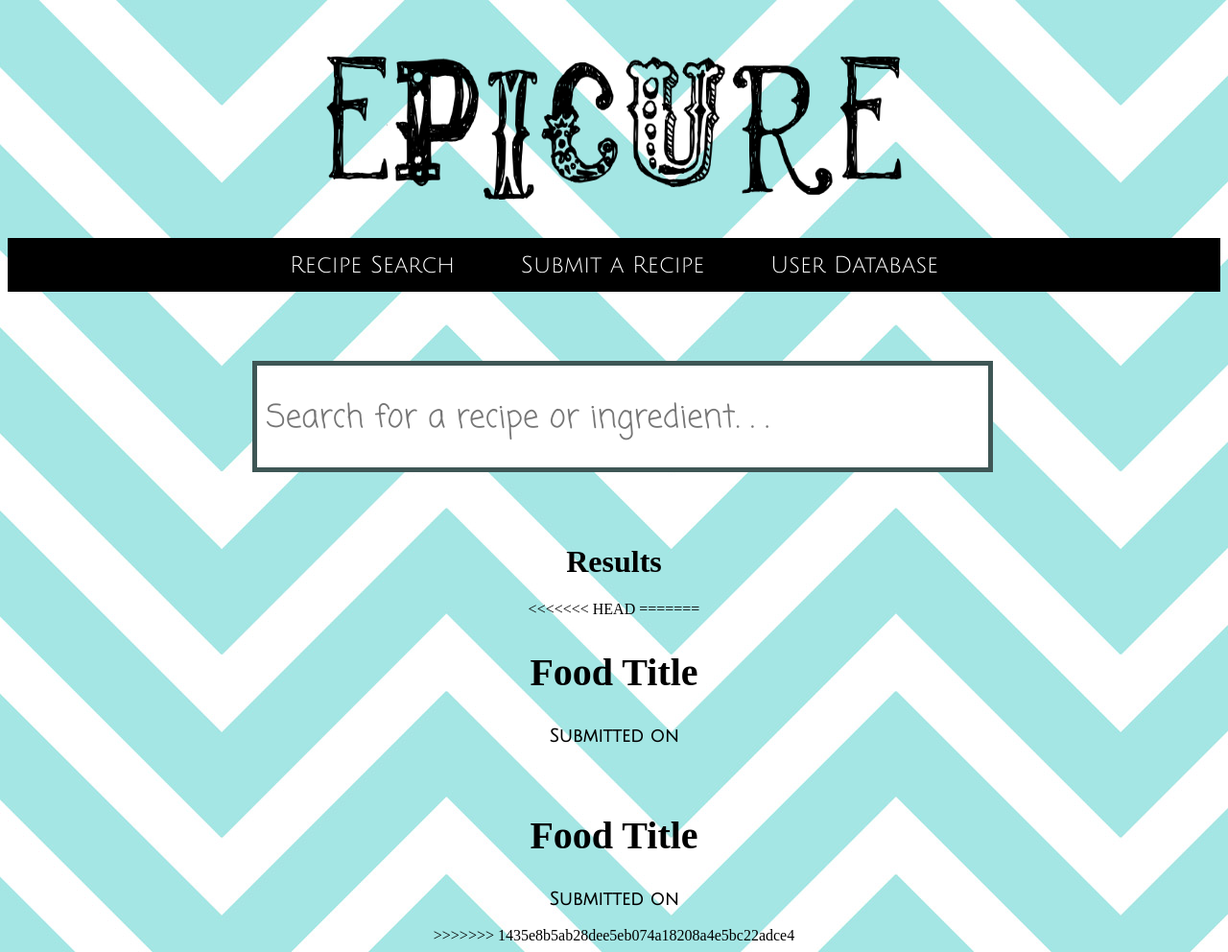
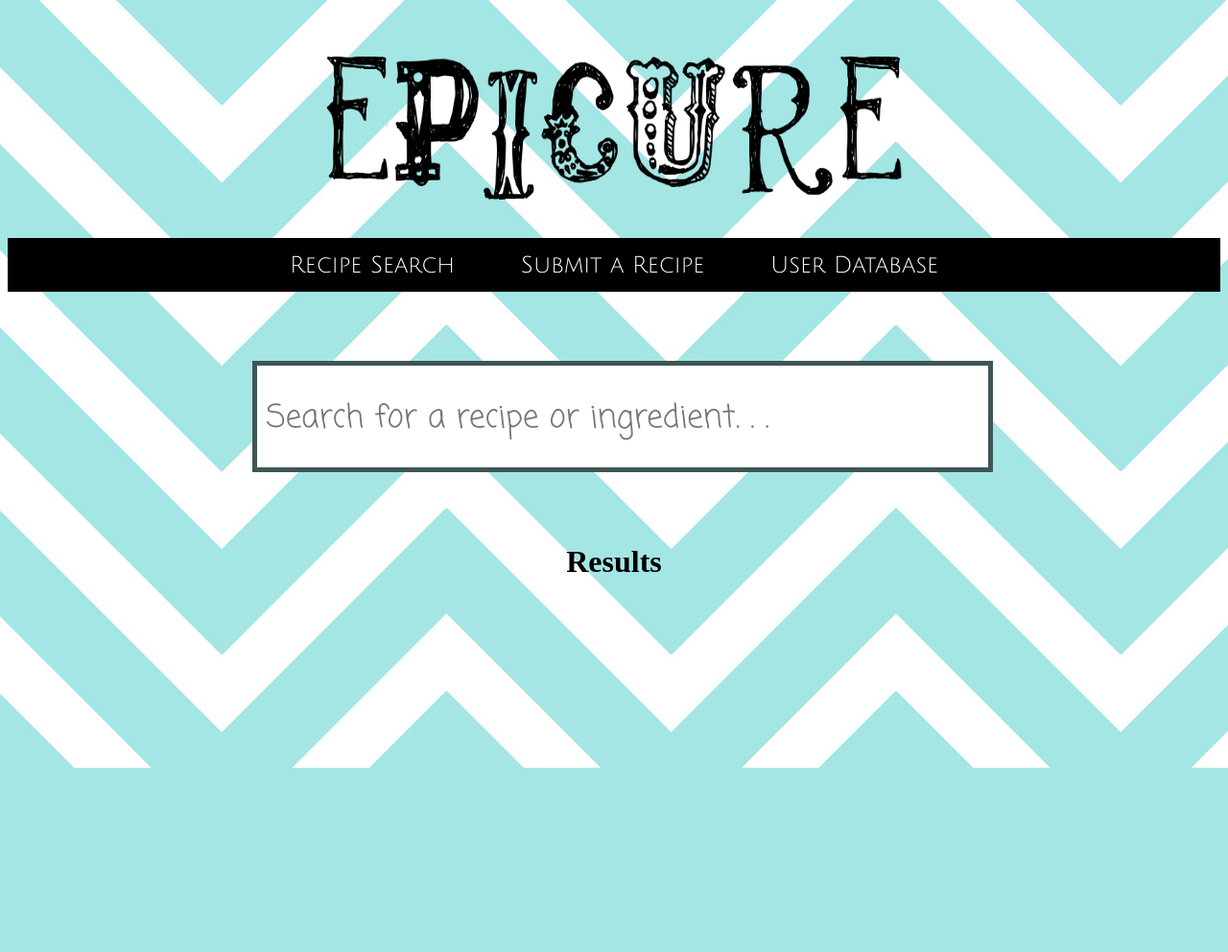
Before and after one commit to smewcat/cssi, a Python web app: template templates/database.html in a window 1280 px wide. Shown: the whole page at 96% size. After the commit the page ends 800 px from the top, so only its background shows below. Run offline with Jinja, Linux system fonts and the light colour scheme; the template is opened without the code that fills it, so the values that code supplies are empty; some web fonts are replaced.

Commit message:
Tweaked database page

```diff
--- a/templates/database.html
+++ b/templates/database.html
@@ -33,7 +33,6 @@
       <center>
         <h1 id="resultsTitle"> Results </h1>
 
-<<<<<<< HEAD
         {% for recipe in recipes %}
             <h2 class=foodTitle> Food Title: {{ recipe.Title }}</h2>
             <h3 class=foodDes> Ingredients: {{ recipe.Ingredients }}</h3>
@@ -41,13 +40,6 @@
             <h3 class=foodDes> Submitted on {{ recipe.Time }}</h3>
             <br>
         {% endfor %}
-=======
-        <h2 class=foodTitle> Food Title {{ recipe_name }}</h2>
-        <h3 class=foodDes> Submitted on {{ date }}</h3>
-        <br>
-        <h2 class=foodTitle> Food Title {{ recipe_name }}</h2>
-        <h3 class=foodDes> Submitted on {{ date }}</h3>
->>>>>>> 1435e8b5ab28dee5eb074a18208a4e5bc22adce4
       </center>
 
 
```
